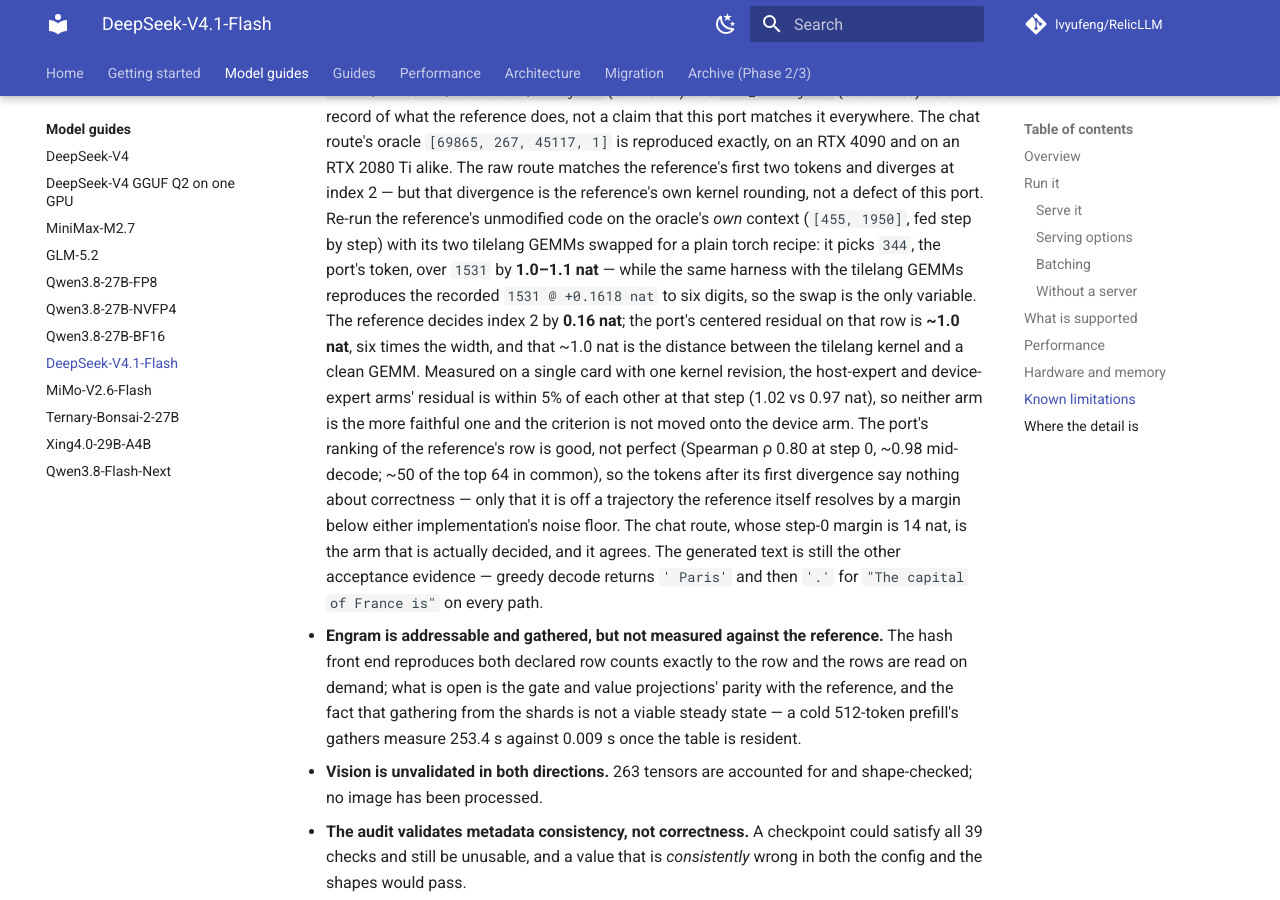
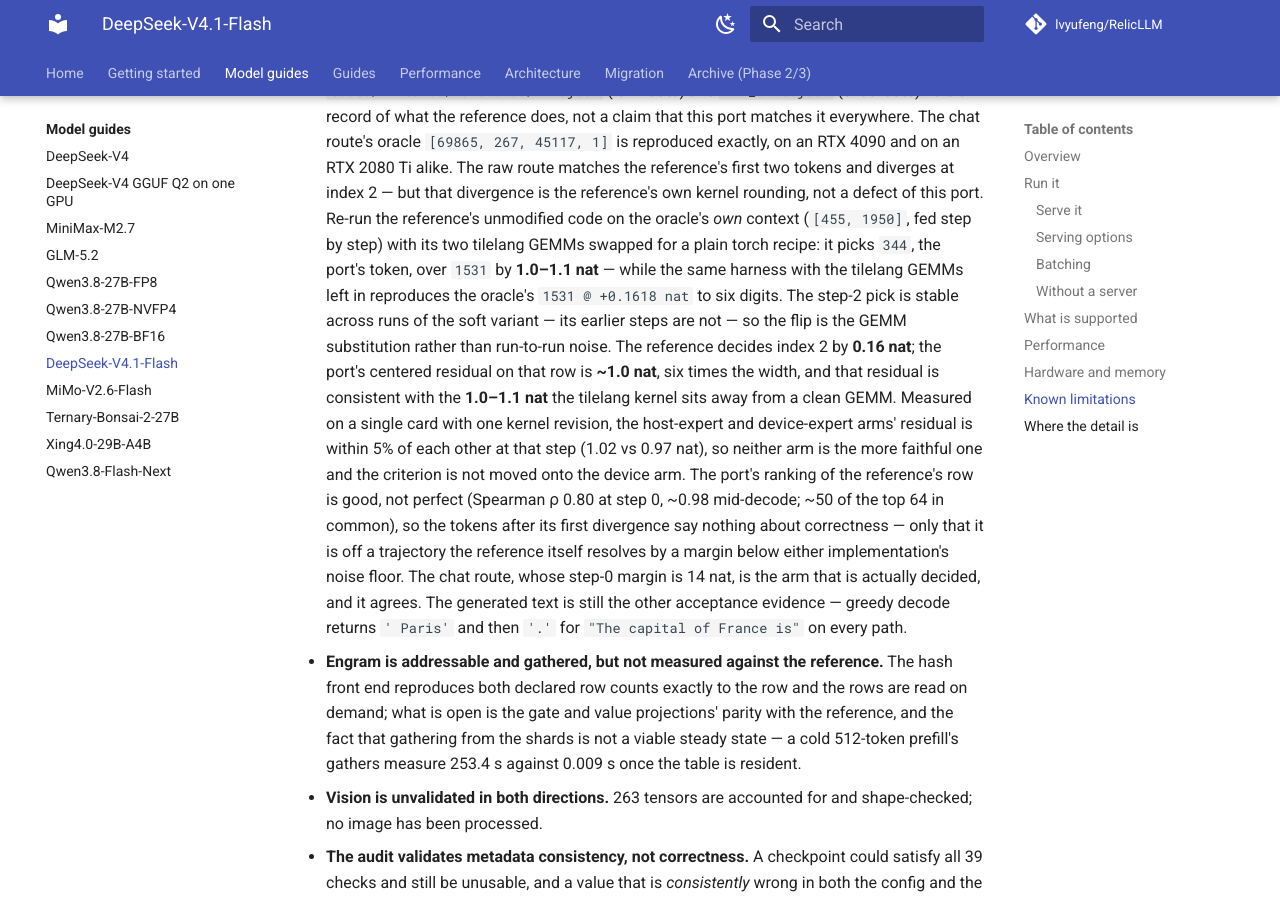
Before and after one commit to lvyufeng/RelicLLM, an MkDocs documentation site: the page built from docs/models/deepseek-v4.1-flash.md, in a window 1280 px wide and 900 px high, scrolled down 5877 px. Built offline with MkDocs 1.6.1 and Material for MkDocs 9.7.7, drawn with Linux system fonts in a browser that asks for light colours; comment, search, counter and statistics services are not loaded.

Commit message:
docs(v41): soften the GEMM-swap sentence to what the artifacts show
Review feedback on the same change. Three corrections:

- The two soft artifacts are the same recipe run twice, not two recipes,
  and the soft arm is not reproducible step to step (their step-0 argmaxes
  differ, 1 against 455). The step-2 pick to 344 survives both runs, so say
  that rather than "the swap is the only variable".
- The ~1.0-nat residual is the port against the reference, which is not the
  tilelang-vs-clean-GEMM gap (1.19 nat from the swap). The residual is
  consistent with that gap, not identical to it.
- +0.1618 is not recorded in the repo -- the fixture carries step 0 only --
  so it is the oracle's measured margin, not a recorded one.

Co-Authored-By: Claude Code <noreply@anthropic.com>

```diff
--- a/docs/models/deepseek-v4.1-flash.md
+++ b/docs/models/deepseek-v4.1-flash.md
@@ -179,10 +179,12 @@ and Engram in host memory or on disk before kernel work matters.
   reference's own kernel rounding, not a defect of this port. Re-run the reference's unmodified code
   on the oracle's *own* context (`[455, 1950]`, fed step by step) with its two tilelang GEMMs swapped
   for a plain torch recipe: it picks `344`, the port's token, over `1531` by **1.0–1.1 nat** — while
-  the same harness with the tilelang GEMMs reproduces the recorded `1531 @ +0.1618 nat` to six digits,
-  so the swap is the only variable. The reference decides index 2 by **0.16 nat**; the port's centered
-  residual on that row is **~1.0 nat**, six times the width, and that ~1.0 nat is the distance between
-  the tilelang kernel and a clean GEMM. Measured on a single card with one kernel revision, the
+  the same harness with the tilelang GEMMs left in reproduces the oracle's `1531 @ +0.1618 nat` to six
+  digits. The step-2 pick is stable across runs of the soft variant — its earlier steps are not — so
+  the flip is the GEMM substitution rather than run-to-run noise. The reference decides index 2 by
+  **0.16 nat**; the port's centered residual on that row is **~1.0 nat**, six times the width, and
+  that residual is consistent with the **1.0–1.1 nat** the tilelang kernel sits away from a clean GEMM.
+  Measured on a single card with one kernel revision, the
   host-expert and device-expert arms' residual is within 5% of each other at that step (1.02 vs 0.97
   nat), so neither arm is the more faithful one and the criterion is not moved onto the device arm.
   The port's ranking of the reference's row is good, not perfect (Spearman ρ 0.80 at step 0, ~0.98
```
